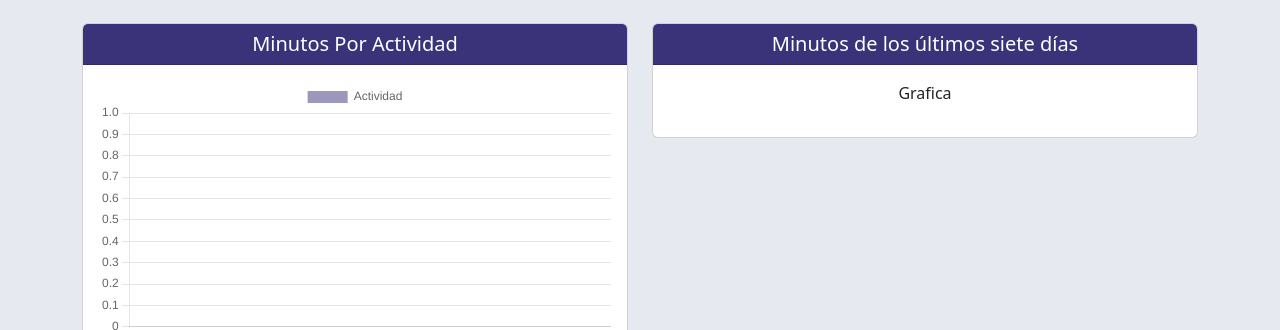
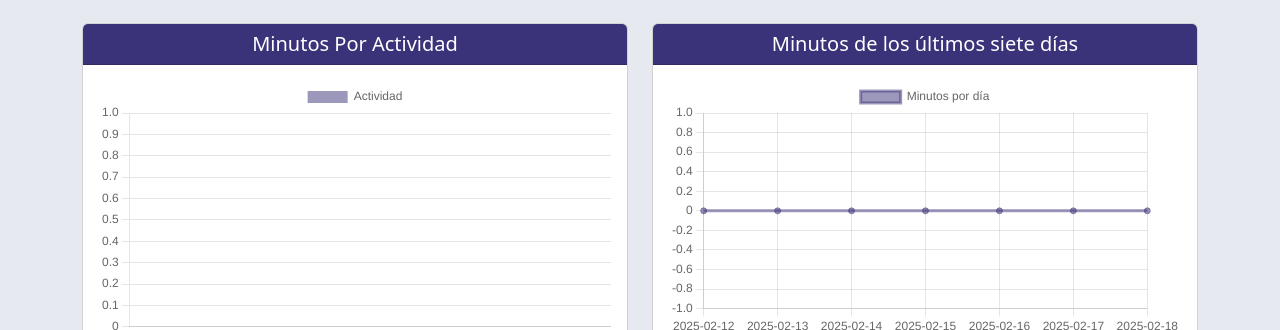
Before and after one commit to cxrals/TallerFrontEnd, a React (Create React App) app: page /dashboard in a window 1280 px wide. Shown: the part 622-952 px from the top of the page. Built offline with nearby package versions, Linux system fonts and the light colour scheme; no server answers.

Commit message:
grafica 2

```diff
--- a/src/components/MinutosUltimosSieteDias.jsx
+++ b/src/components/MinutosUltimosSieteDias.jsx
@@ -1,12 +1,57 @@
 import React from 'react'
+import { useSelector } from 'react-redux';
+import { Chart as ChartJS, CategoryScale, LinearScale, PointElement, LineElement, Title, Tooltip, Legend } from 'chart.js';
+import { Line } from 'react-chartjs-2';
+
+ChartJS.register(CategoryScale, LinearScale, PointElement, LineElement, Title, Tooltip, Legend);
+
+export const options = {
+  responsive: true,
+  plugins: {
+    legend: {
+      position: 'top'
+    }
+  }
+};
 
 const MinutosUltimosSieteDias = () => {
+  const sesiones = useSelector(state => state.sesiones.listaSesiones);
+
+  // obtener las etiquetas de los últimos 7 días
+  const obtenerEtiquetas = () => {
+    const days = [];
+    for (let i = 6; i >= 0; i--) {
+      const date = new Date();
+      date.setDate(date.getDate() - i);
+      days.push(date.toISOString().split('T')[0]);
+    }
+    return days;
+  };
+
+  const fechasUltimos7Dias = obtenerEtiquetas();
+
+  const minutosPorDia = fechasUltimos7Dias.map(day => {
+    const sesionesDelDia = sesiones.filter(sesion => sesion.fecha === day);
+    const totalMinutos = sesionesDelDia.reduce((total, sesion) => total + sesion.tiempo, 0);
+    return totalMinutos;
+  });
+
   return (
     <div className="card">
-        <h5 className="card-header">Minutos de los últimos siete días</h5>
-        <div className="card-body">
-            <p>Grafica</p>
-        </div>
+      <h5 className="card-header">Minutos de los últimos siete días</h5>
+      <div className="card-body">
+        <Line options={options} data={{
+          labels: fechasUltimos7Dias,
+          datasets: [
+            {
+              label: 'Minutos por día',
+              data: minutosPorDia,
+              borderColor: 'rgba(58, 51, 121, 0.5)',
+              backgroundColor: 'rgba(58, 51, 121, 0.5)',
+            }
+          ],
+        }} />
+      </div>
     </div>
   )
 }
```
